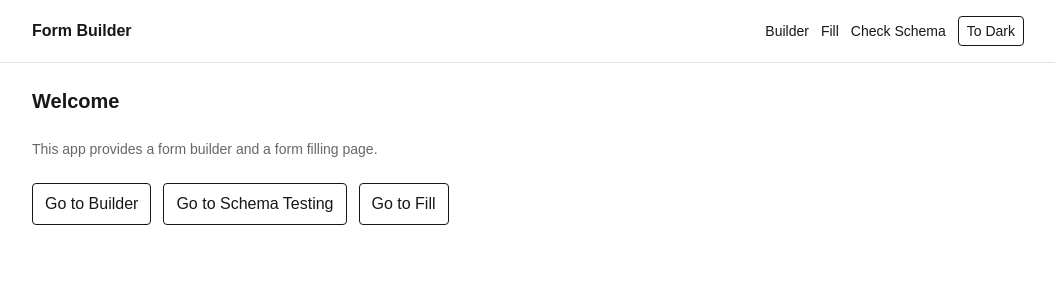
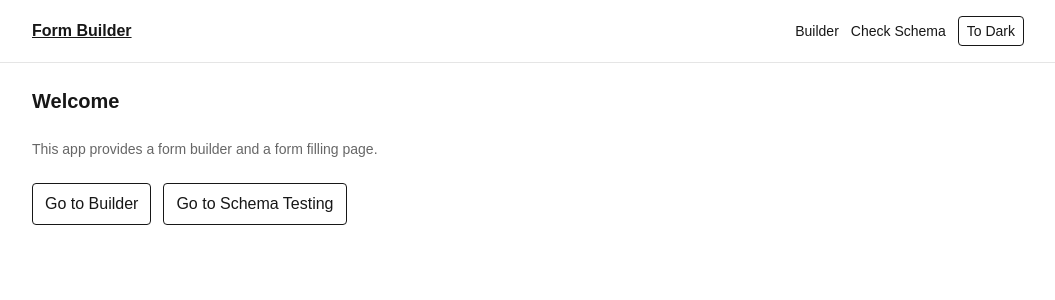
Before and after one commit to sootsock/testGalileoSky, a Next.js app: page / in a window 1280 px wide. Shown: the top 300 px of the page, without its empty margins (112-1167 px from the left). Built offline with nearby package versions, Linux system fonts and the light colour scheme.

Commit message:
build issues fix

```diff
--- a/app/builder/page.tsx
+++ b/app/builder/page.tsx
@@ -102,9 +102,10 @@ export default function BuilderPage() {
       setMessage("Schema loaded from file");
       setError(null);
       toast.success("Schema uploaded");
-    } catch (err: any) {
+    } catch (err) {
       setError("Failed to load schema file. Ensure it is valid JSON.");
       setMessage(null);
+      console.error(err);
       toast.error("Failed to load schema file");
     }
   };
--- a/app/fill/page.tsx
+++ b/app/fill/page.tsx
@@ -31,13 +31,21 @@ export default function FillPage() {
       setSchemaError(null);
     }
     setSchema(loadedSchema);
+    // eslint-disable-next-line react-hooks/exhaustive-deps
   }, []);
+
+  const result = useMemo(
+    () => (submitted ? JSON.stringify(submitted, null, 2) : null),
+    [submitted],
+  );
 
   if (!schema) {
     return (
       <div className="space-y-4">
         <h1 className="text-xl font-semibold">Fill Form</h1>
-        <p className="text-sm text-black/60 dark:text-white/60">No saved schema. Go to Builder to create and save one.</p>
+        <p className="text-sm text-black/60 dark:text-white/60">
+          No saved schema. Go to Builder to create and save one.
+        </p>
       </div>
     );
   }
@@ -53,34 +61,49 @@ export default function FillPage() {
     }
   };
 
-  const result = useMemo(() => (submitted ? JSON.stringify(submitted, null, 2) : null), [submitted]);
-
   return (
     <div className="space-y-6">
       <h1 className="text-xl font-semibold">{schema.title}</h1>
 
-      {schemaError && (
-        <div className="text-red-600 text-sm">{schemaError}</div>
-      )}
+      {schemaError && <div className="text-red-600 text-sm">{schemaError}</div>}
 
       <div className="space-y-4">
         {schema.fields.length === 0 && (
           <p className="text-sm text-black/60 dark:text-white/60">No fields in schema.</p>
         )}
         {schema.fields.map((f) => (
-          <DynamicField key={f.id} field={f} value={values[f.id] ?? ""} error={errors[f.id]} onChange={(v) => setValues((s) => ({ ...s, [f.id]: v }))} />
+          <DynamicField
+            key={f.id}
+            field={f}
+            value={values[f.id] ?? ""}
+            error={errors[f.id]}
+            onChange={(v) => setValues((s) => ({ ...s, [f.id]: v }))}
+          />
         ))}
       </div>
 
       <div className="flex gap-2">
-        <button className="border rounded px-3 py-1" onClick={submit}>Submit</button>
-        <button className="border rounded px-3 py-1" onClick={() => { setValues({}); setErrors({}); setSubmitted(null); }}>Reset</button>
+        <button className="border rounded px-3 py-1" onClick={submit}>
+          Submit
+        </button>
+        <button
+          className="border rounded px-3 py-1"
+          onClick={() => {
+            setValues({});
+            setErrors({});
+            setSubmitted(null);
+          }}
+        >
+          Reset
+        </button>
       </div>
 
       {result && (
         <section className="space-y-2">
           <h2 className="font-medium">Submitted JSON</h2>
-          <pre className="text-sm bg-black/5 dark:bg-white/5 p-3 rounded overflow-x-auto"><code>{result}</code></pre>
+          <pre className="text-sm bg-black/5 dark:bg-white/5 p-3 rounded overflow-x-auto">
+            <code>{result}</code>
+          </pre>
         </section>
       )}
     </div>
--- a/app/layout.tsx
+++ b/app/layout.tsx
@@ -3,7 +3,7 @@ import { Geist, Geist_Mono } from "next/font/google";
 import "./globals.css";
 import ToastProvider from "@/components/ToastProvider";
 import ThemeProvider from "@/components/ThemeProvider";
-import ThemeToggle from "@/components/ThemeToggle";
+import HeaderNav from "@/components/HeaderNav";
 
 const geistSans = Geist({
   variable: "--font-geist-sans",
@@ -30,17 +30,7 @@ export default function RootLayout({
       <body className={`${geistSans.variable} ${geistMono.variable} antialiased`}>
         <ThemeProvider>
           <ToastProvider>
-            <header className="border-b border-black/10 dark:border-white/10">
-              <div className="mx-auto max-w-5xl px-4 py-4 flex items-center justify-between">
-                <a href="/" className="font-semibold">Form Builder</a>
-                <nav className="flex items-center gap-3 text-sm">
-                  <a className="hover:underline" href="/builder">Builder</a>
-                  <a className="hover:underline" href="/fill">Fill</a>
-                  <a className="hover:underline" href="/watch">Check Schema</a>
-                  <ThemeToggle />
-                </nav>
-              </div>
-            </header>
+            <HeaderNav />
             <main className="mx-auto max-w-5xl px-4 py-6">
               {children}
             </main>
--- a/app/page.tsx
+++ b/app/page.tsx
@@ -6,7 +6,6 @@ export default function Home() {
       <div className="flex gap-3">
         <a className="border rounded px-3 py-2" href="/builder">Go to Builder</a>
           <a className="border rounded px-3 py-2" href="/watch">Go to Schema Testing</a>
-        <a className="border rounded px-3 py-2" href="/fill">Go to Fill</a>
       </div>
     </div>
   );
--- /dev/null
+++ b/components/HeaderNav.tsx
@@ -0,0 +1,32 @@
+"use client";
+
+import { usePathname } from "next/navigation";
+import ThemeToggle from "@/components/ThemeToggle";
+import Link from "next/link";
+
+export default function HeaderNav() {
+  const pathname = usePathname();
+
+  const isActive = (path: string) => {
+    if (path === "/") return pathname === "/";
+    return pathname.startsWith(path);
+  };
+
+  const linkClass = (path: string) => {
+    const base = "hover:underline";
+    return isActive(path) ? `${base} font-bold underline` : base;
+  };
+
+  return (
+    <header className="border-b border-black/10 dark:border-white/10">
+      <div className="mx-auto max-w-5xl px-4 py-4 flex items-center justify-between">
+        <Link href="/" className={`font-semibold ${linkClass("/")}`}>Form Builder</Link>
+        <nav className="flex items-center gap-3 text-sm">
+          <Link className={linkClass("/builder")} href="/builder">Builder</Link>
+          <Link className={linkClass("/watch")} href="/watch">Check Schema</Link>
+          <ThemeToggle />
+        </nav>
+      </div>
+    </header>
+  );
+}
--- a/components/ToastProvider.tsx
+++ b/components/ToastProvider.tsx
@@ -1,6 +1,6 @@
 "use client";
 
-import { createContext, ReactNode, useCallback, useContext, useEffect, useMemo, useRef, useState } from "react";
+import { createContext, ReactNode, useCallback, useContext, useMemo, useState } from "react";
 
 type ToastKind = "success" | "error" | "info";
 
```
Also changed, not shown: lib/schema.ts (+51 -20 lines).
